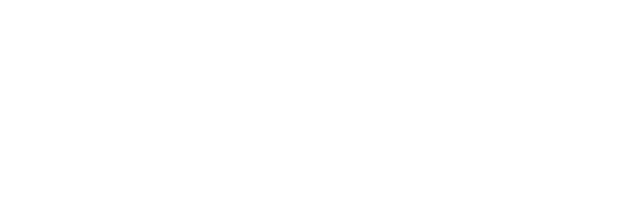
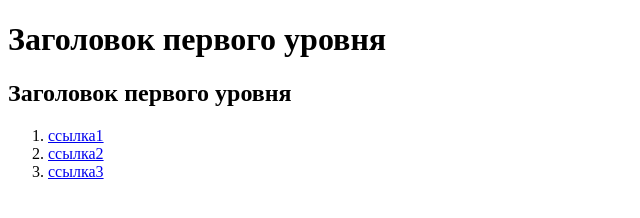
Before and after one commit to DenisZubenko-gd/task-html, a website: page src/index.html in a window 1280 px wide. Shown: the whole page, without its empty margins (0-640 px from the left). Drawn offline with Linux system fonts and the light colour scheme.

Commit message:
задание по HTML

```diff
--- a/src/index.html
+++ b/src/index.html
@@ -3,5 +3,13 @@
     <head>
         <title>HTML</title>
     </head>
-    <body></body>
+    <body>
+        <h1>Заголовок первого уровня</h1>
+        <h2>Заголовок первого уровня</h2>
+        <ol>
+            <li><a href="https://www.youtube.com">ссылка1</a></li>
+            <li><a href="https://github.com">ссылка2</a></li>
+            <li><a href="https://py.checkio.org">ссылка3</a></li>
+        </ol>
+    </body>
 </html>
```
Also changed, not shown: 1 other file.
